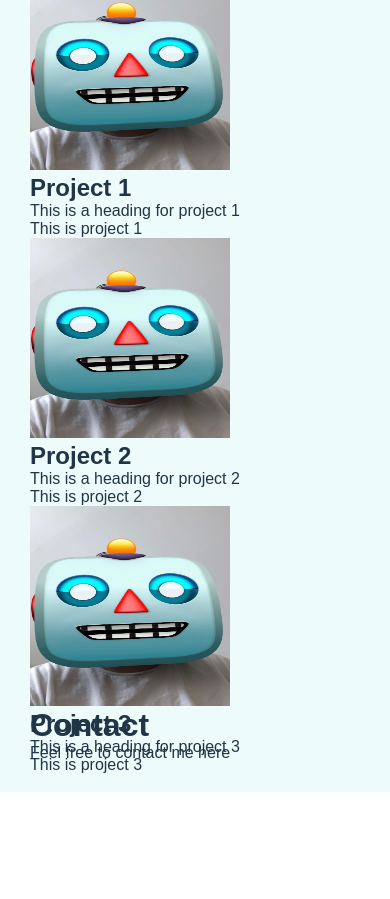
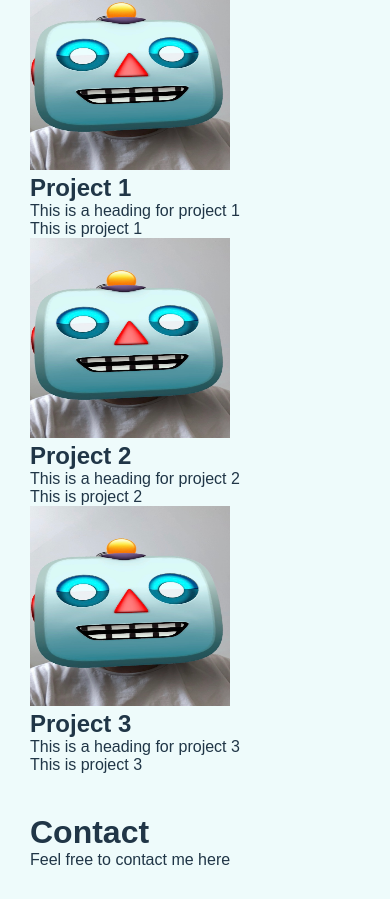
Before and after one commit to nkulway/next-portfolio, a Next.js app: page / in a window 390 px wide. Shown: the part 823-1722 px from the top of the page. Before the commit the page ends 1615 px from the top, so only its background shows below. Built offline with nearby package versions, Linux system fonts and the light colour scheme.

Commit message:
return mobile navbar state to null on click

```diff
--- a/components/NavBar.js
+++ b/components/NavBar.js
@@ -30,18 +30,22 @@ const Navbar = () => {
   const contactRef = useRef(null);
 
   const handleClickToAbout = () => {
+    setNavActive("")
     aboutRef.current?.scrollIntoView({ behavior: "smooth" });
   };
 
   const handleClickToExperience = () => {
+    setNavActive("")
     experienceRef.current?.scrollIntoView({ behavior: "smooth" });
   };
 
   const handleClickToProjects = () => {
+    setNavActive("")
     projectRef.current?.scrollIntoView({ behavior: "smooth" });
   };
 
   const handleClickToContact = () => {
+    setNavActive("")
     contactRef.current?.scrollIntoView({ behavior: "smooth" });
   };
 
--- a/styles/Contact.module.css
+++ b/styles/Contact.module.css
@@ -1,7 +1,6 @@
 .contactContainer {
   height: 100%;
   padding: 20px;
-  margin-top: 100%;
 }
 
 .contactContent {
--- a/styles/Projects.module.css
+++ b/styles/Projects.module.css
@@ -13,5 +13,7 @@
 @media screen and (max-width: 768px) {
   .projectContainer {
     padding-top: 20%;
+    height: 100%;
+    /* margin-bottom: 100%; */
   }
 }
```
